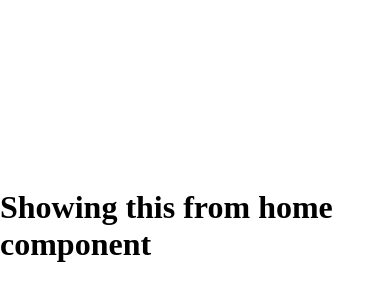
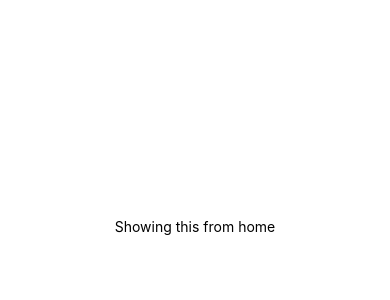
Before and after one commit to SMRsaimon/Super-Shop-React-NAtive, a React Native app: screen / in a window 390 px wide. Shown: the part 196-496 px from the top of the page. Built offline with nearby package versions, Linux system fonts and the light colour scheme.

Commit message:
mobile view problem solved

```diff
--- a/App.js
+++ b/App.js
@@ -1,4 +1,3 @@
-import { StatusBar } from 'expo-status-bar';
 import React from 'react';
 import { StyleSheet, View } from 'react-native';
 import Home from './components/Home/Home';
@@ -6,12 +5,10 @@ import Home from './components/Home/Home';
 export default function App() {
   return (
     <View style={styles.container}>
-      <Home/>
-      <StatusBar style="auto" />
+     <Home/>
     </View>
   );
 }
-
 const styles = StyleSheet.create({
   container: {
     flex: 1,
--- a/components/Home/Home.jsx
+++ b/components/Home/Home.jsx
@@ -1,11 +1,10 @@
 import React from 'react';
+import { Text, View } from 'react-native';
 
-const Home = () => {
-    return (
-        <div>
-            <h1>Showing this from home component</h1>
-        </div>
-    );
-};
-
-export default Home;
+export default function Home() {
+  return (
+    <View>
+      <Text>Showing this from home</Text>
+    </View>
+  );
+}
```
